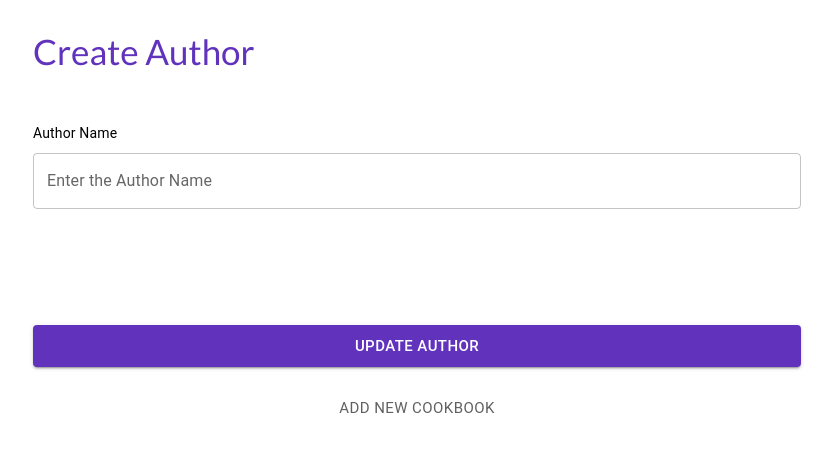
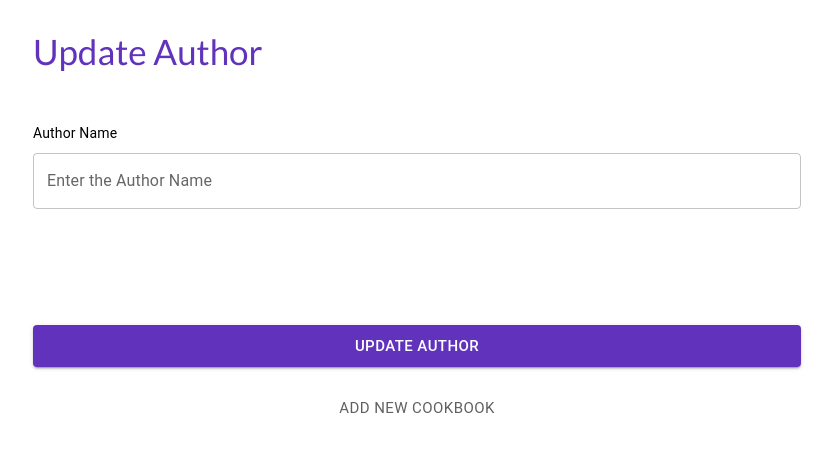
Before and after one commit to avasoft-mobility/cookbook, a React (Create React App) app: page /edit/author/1 in a window 1280 px wide. Shown: the top 452 px of the page, without its empty margins (223-1056 px from the left). Built offline with nearby package versions, Linux system fonts and the light colour scheme; no server answers.

Commit message:
Change headings in create pages and button name (#167)

```diff
--- a/src/pages/create_pages/CreateAuthor.page.tsx
+++ b/src/pages/create_pages/CreateAuthor.page.tsx
@@ -123,7 +123,7 @@ const CreateAuthorPage = () => {
 
   return (
     <div style={{ ...style.mainContainer, ...{ flexDirection: "column" } }}>
-      <Title text="Create Author" />
+      <Title text={id ? "Update Author" : "Create Author"} />
 
       <div style={{ ...style.subContainer, ...{ flexDirection: "column" } }}>
         <div style={style.bodyContainer}>
--- a/src/pages/create_pages/CreateStack.page.tsx
+++ b/src/pages/create_pages/CreateStack.page.tsx
@@ -140,7 +140,7 @@ const Stackpage = () => {
 
   return (
     <div style={{ ...style.mainContainer, ...{ flexDirection: "column" } }}>
-      <Title text="Create Stack" />
+      <Title text={id ? "Update Stack" : "Create Stack"} />
 
       <div style={{ ...style.subContainer, ...{ flexDirection: "column" } }}>
         <div style={style.bodyContainer}>
--- a/src/pages/create_pages/CreateTag.page.tsx
+++ b/src/pages/create_pages/CreateTag.page.tsx
@@ -139,7 +139,7 @@ const CreateTagPage = () => {
 
   return (
     <div style={{ ...style.mainContainer, ...{ flexDirection: "column" } }}>
-      <Title text="Create Tag" />
+      <Title text={id ? "Update Tag" : "Create Tag"} />
 
       <div style={{ ...style.subContainer, ...{ flexDirection: "column" } }}>
         <div style={style.bodyContainer}>
@@ -153,7 +153,11 @@ const CreateTagPage = () => {
               }}
               onBlur={onInputBlur}
               type={"outlined"}
-              placeHolderText= {tagData?.tagName !==undefined ? undefined: "Enter the Tag Name"}
+              placeHolderText={
+                tagData?.tagName !== undefined
+                  ? undefined
+                  : "Enter the Tag Name"
+              }
               style={{ marginTop: "10px" }}
               errorText={tagData?.errors ? tagData.errors : ""}
               value={
--- a/src/pages/create_pages/CreateTopic.Page.tsx
+++ b/src/pages/create_pages/CreateTopic.Page.tsx
@@ -426,7 +426,7 @@ const TopicPage = () => {
           style={{ ...styles.buttonsContainer, ...{ flexDirection: "column" } }}
         >
           <Clickable
-            ClickableText={slug ? "Update" : "Save"}
+            ClickableText={slug ? "Update Topic" : "Save Topic"}
             onClick={onSave}
             variant={"contained"}
             clickableSize={"large"}
```
